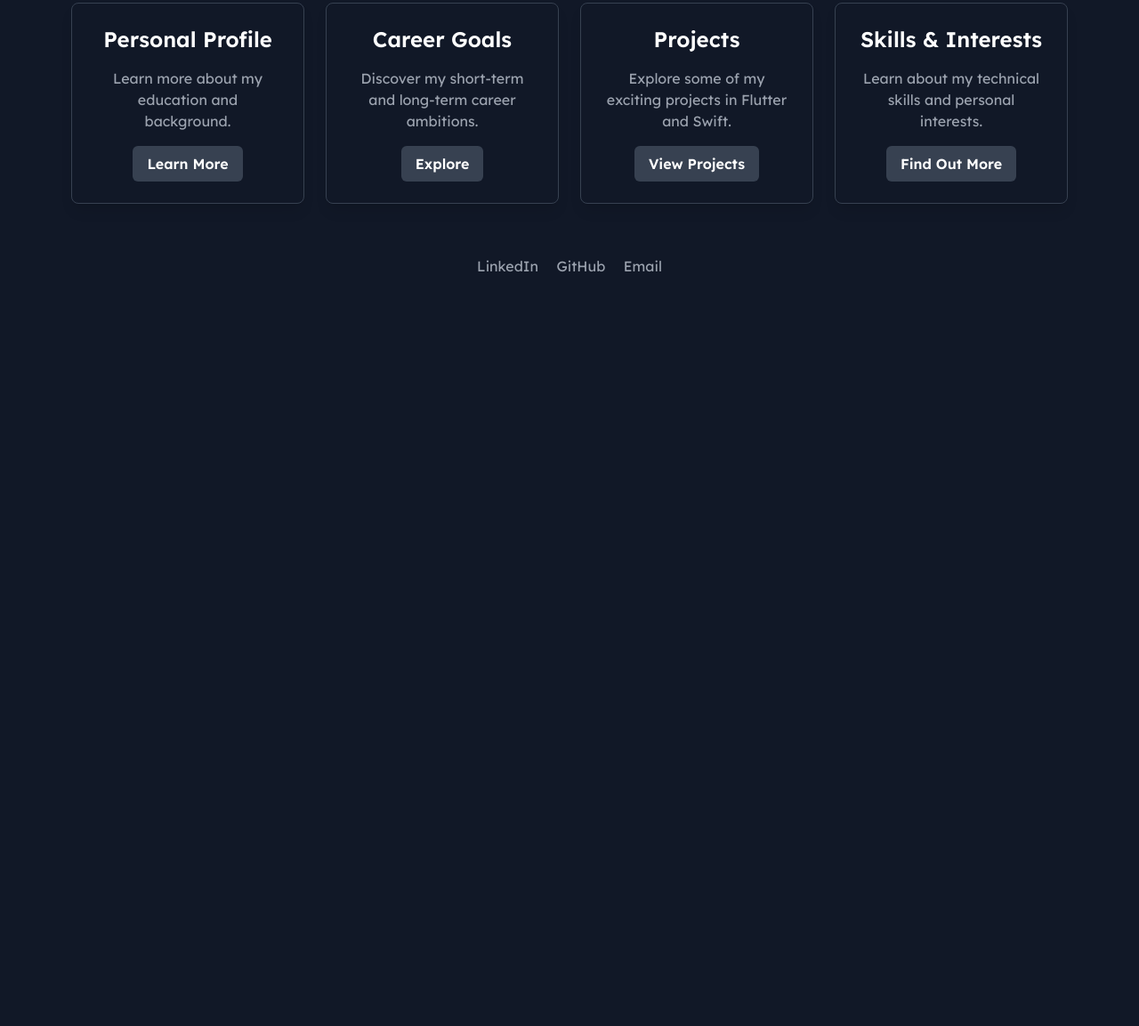
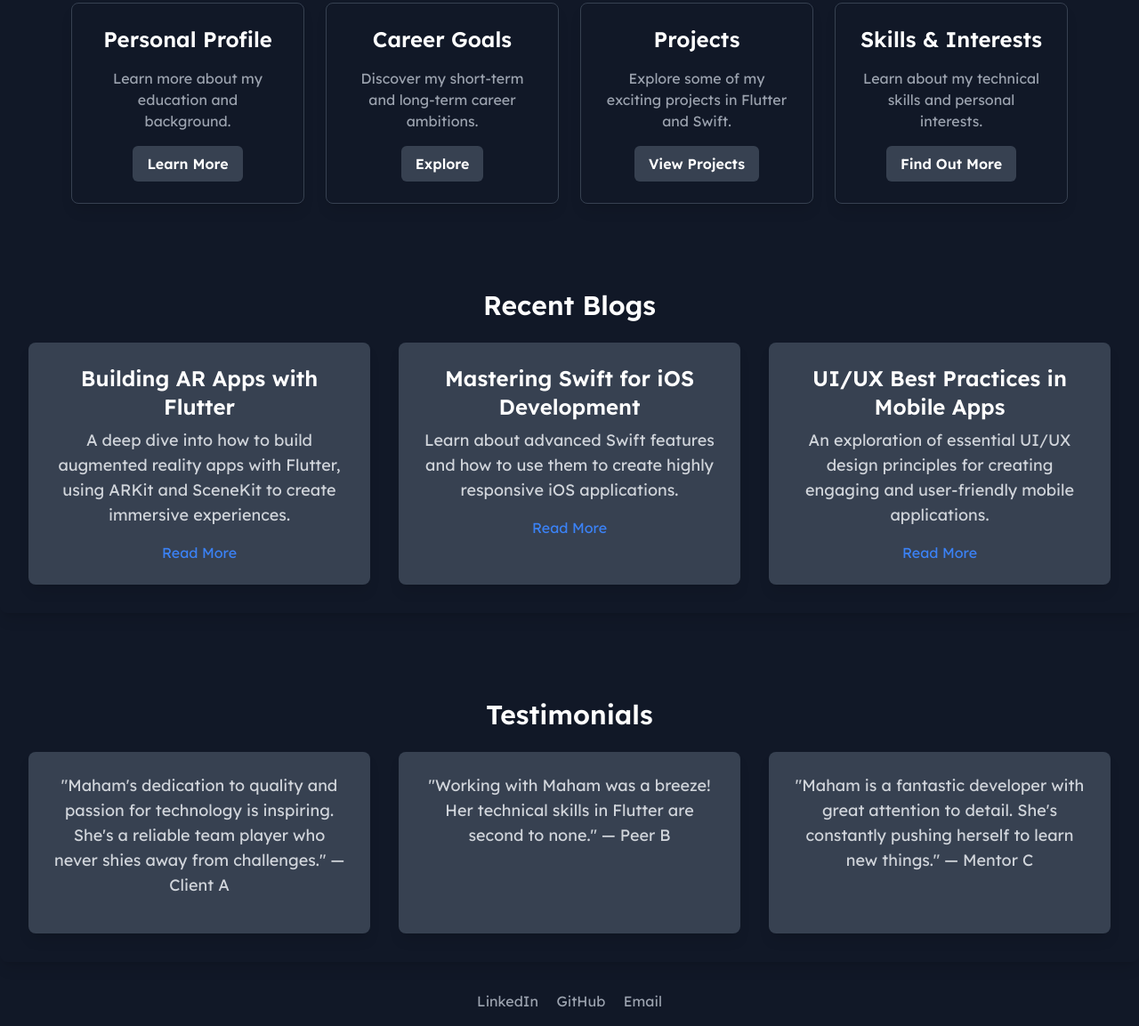
Before and after one commit to mahaamimran/portfolio-html-css, a plain HTML site: page home/home.html in a window 1280 px wide. Shown: the part 473-1626 px from the top of the page at 89% size. Before the commit the page ends 800 px from the top, so only its background shows below. Drawn offline with nearby package versions, Linux system fonts and the light colour scheme.

Commit message:
home modified

```diff
--- a/home/home.html
+++ b/home/home.html
@@ -42,40 +42,107 @@
         <!-- Cards Section with darker background -->
         <div class="grid grid-cols-1 sm:grid-cols-2 lg:grid-cols-4 gap-6 mt-12 max-w-6xl mx-auto px-4">
             <!-- Personal Profile Card -->
-            <div class="bg-gray-850 p-6 rounded-lg border border-gray-700 shadow-lg hover:shadow-md transition-shadow outline-none hover:ring-2 ring-gray-500 text-center fade-in-up">
+            <div
+                class="bg-gray-850 p-6 rounded-lg border border-gray-700 shadow-lg hover:shadow-md transition-shadow outline-none hover:ring-2 ring-gray-500 text-center fade-in-up">
                 <h2 class="text-2xl font-bold mb-4">Personal Profile</h2>
                 <p class="text-gray-400">Learn more about my education and background.</p>
-                <a href="../personal/personal.html" class="mt-4 inline-block bg-gray-700 hover:bg-gray-600 text-white font-semibold py-2 px-4 rounded-md">Learn More</a>
+                <a href="../personal/personal.html"
+                    class="mt-4 inline-block bg-gray-700 hover:bg-gray-600 text-white font-semibold py-2 px-4 rounded-md">Learn
+                    More</a>
             </div>
 
             <!-- Career Goals Card -->
-            <div class="bg-gray-850 p-6 rounded-lg border border-gray-700 shadow-lg hover:shadow-md transition-shadow outline-none hover:ring-2 ring-gray-500 text-center fade-in-up">
+            <div
+                class="bg-gray-850 p-6 rounded-lg border border-gray-700 shadow-lg hover:shadow-md transition-shadow outline-none hover:ring-2 ring-gray-500 text-center fade-in-up">
                 <h2 class="text-2xl font-bold mb-4">Career Goals</h2>
                 <p class="text-gray-400">Discover my short-term and long-term career ambitions.</p>
-                <a href="../career/career.html" class="mt-4 inline-block bg-gray-700 hover:bg-gray-600 text-white font-semibold py-2 px-4 rounded-md">Explore</a>
+                <a href="../career/career.html"
+                    class="mt-4 inline-block bg-gray-700 hover:bg-gray-600 text-white font-semibold py-2 px-4 rounded-md">Explore</a>
             </div>
 
             <!-- Projects Card -->
-            <div class="bg-gray-850 p-6 rounded-lg border border-gray-700 shadow-lg hover:shadow-md transition-shadow outline-none hover:ring-2 ring-gray-500 text-center fade-in-up">
+            <div
+                class="bg-gray-850 p-6 rounded-lg border border-gray-700 shadow-lg hover:shadow-md transition-shadow outline-none hover:ring-2 ring-gray-500 text-center fade-in-up">
                 <h2 class="text-2xl font-bold mb-4">Projects</h2>
                 <p class="text-gray-400">Explore some of my exciting projects in Flutter and Swift.</p>
-                <a href="../projects/projects.html" class="mt-4 inline-block bg-gray-700 hover:bg-gray-600 text-white font-semibold py-2 px-4 rounded-md">View Projects</a>
+                <a href="../projects/projects.html"
+                    class="mt-4 inline-block bg-gray-700 hover:bg-gray-600 text-white font-semibold py-2 px-4 rounded-md">View
+                    Projects</a>
             </div>
 
             <!-- Skills & Interests Card -->
-            <div class="bg-gray-850 p-6 rounded-lg border border-gray-700 shadow-lg hover:shadow-md transition-shadow outline-none hover:ring-2 ring-gray-500 text-center fade-in-up">
+            <div
+                class="bg-gray-850 p-6 rounded-lg border border-gray-700 shadow-lg hover:shadow-md transition-shadow outline-none hover:ring-2 ring-gray-500 text-center fade-in-up">
                 <h2 class="text-2xl font-bold mb-4">Skills & Interests</h2>
                 <p class="text-gray-400">Learn about my technical skills and personal interests.</p>
-                <a href="../skills/skills.html" class="mt-4 inline-block bg-gray-700 hover:bg-gray-600 text-white font-semibold py-2 px-4 rounded-md">Find Out More</a>
+                <a href="../skills/skills.html"
+                    class="mt-4 inline-block bg-gray-700 hover:bg-gray-600 text-white font-semibold py-2 px-4 rounded-md">Find
+                    Out More</a>
             </div>
         </div>
+
+        <!-- Recent Blogs Section -->
+        <section class="mt-16 w-full bg-gray-850 p-8 rounded-lg shadow-lg text-center">
+            <h2 class="text-3xl font-bold mb-6">Recent Blogs</h2>
+            <div class="grid grid-cols-1 sm:grid-cols-2 lg:grid-cols-3 gap-8">
+                <!-- Blog 1 -->
+                <div class="bg-gray-700 p-6 rounded-lg shadow-lg">
+                    <h3 class="text-2xl font-bold mb-2">Building AR Apps with Flutter</h3>
+                    <p class="text-lg text-gray-300 mb-4">A deep dive into how to build augmented reality apps with
+                        Flutter, using ARKit and SceneKit to create immersive experiences.</p>
+                    <a href="#" class="text-blue-500 hover:text-blue-400">Read More</a>
+                </div>
+
+                <!-- Blog 2 -->
+                <div class="bg-gray-700 p-6 rounded-lg shadow-lg">
+                    <h3 class="text-2xl font-bold mb-2">Mastering Swift for iOS Development</h3>
+                    <p class="text-lg text-gray-300 mb-4">Learn about advanced Swift features and how to use them to
+                        create highly responsive iOS applications.</p>
+                    <a href="#" class="text-blue-500 hover:text-blue-400">Read More</a>
+                </div>
+
+                <!-- Blog 3 -->
+                <div class="bg-gray-700 p-6 rounded-lg shadow-lg">
+                    <h3 class="text-2xl font-bold mb-2">UI/UX Best Practices in Mobile Apps</h3>
+                    <p class="text-lg text-gray-300 mb-4">An exploration of essential UI/UX design principles for
+                        creating engaging and user-friendly mobile applications.</p>
+                    <a href="#" class="text-blue-500 hover:text-blue-400">Read More</a>
+                </div>
+            </div>
+        </section>
+        <!-- Testimonials Section -->
+        <section class="mt-16 w-full bg-gray-850 p-8 rounded-lg shadow-lg text-center">
+            <h2 class="text-3xl font-bold mb-6">Testimonials</h2>
+            <div class="grid grid-cols-1 sm:grid-cols-2 lg:grid-cols-3 gap-8">
+                <!-- Testimonial 1 -->
+                <div class="bg-gray-700 p-6 rounded-lg shadow-lg">
+                    <p class="text-lg text-gray-300 mb-4">"Maham's dedication to quality and passion for technology is
+                        inspiring. She's a reliable team player who never shies away from challenges." — Client A</p>
+                </div>
+
+                <!-- Testimonial 2 -->
+                <div class="bg-gray-700 p-6 rounded-lg shadow-lg">
+                    <p class="text-lg text-gray-300 mb-4">"Working with Maham was a breeze! Her technical skills in
+                        Flutter are second to none." — Peer B</p>
+                </div>
+
+                <!-- Testimonial 3 -->
+                <div class="bg-gray-700 p-6 rounded-lg shadow-lg">
+                    <p class="text-lg text-gray-300 mb-4">"Maham is a fantastic developer with great attention to
+                        detail. She's constantly pushing herself to learn new things." — Mentor C</p>
+                </div>
+            </div>
+        </section>
+
     </main>
 
     <!-- Footer -->
     <footer class="mt-auto w-full bg-gray-900 p-4 text-center text-gray-500">
         <div class="mt-4 space-x-4">
-            <a href="https://www.linkedin.com/in/maham-i-6642a6286/" class="text-gray-400 hover:text-white" target="_blank" rel="noopener noreferrer">LinkedIn</a>
-            <a href="https://github.com/mahaamimran" class="text-gray-400 hover:text-white" target="_blank" rel="noopener noreferrer">GitHub</a>
+            <a href="https://www.linkedin.com/in/maham-i-6642a6286/" class="text-gray-400 hover:text-white"
+                target="_blank" rel="noopener noreferrer">LinkedIn</a>
+            <a href="https://github.com/mahaamimran" class="text-gray-400 hover:text-white" target="_blank"
+                rel="noopener noreferrer">GitHub</a>
             <a href="mailto:mahaamimran@gmail.com" class="text-gray-400 hover:text-white">Email</a>
         </div>
     </footer>
```
Also changed, not shown: career/career.html (+1 -1 lines), projects/projects.html (+3 -3 lines).
